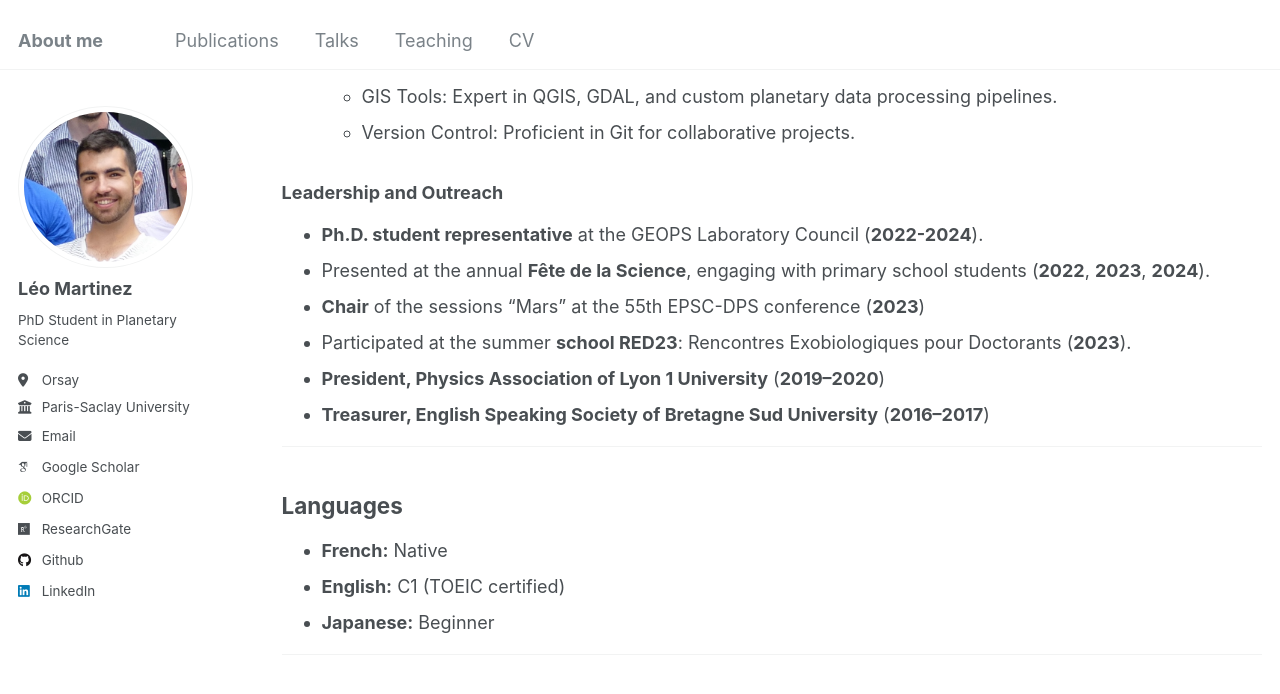
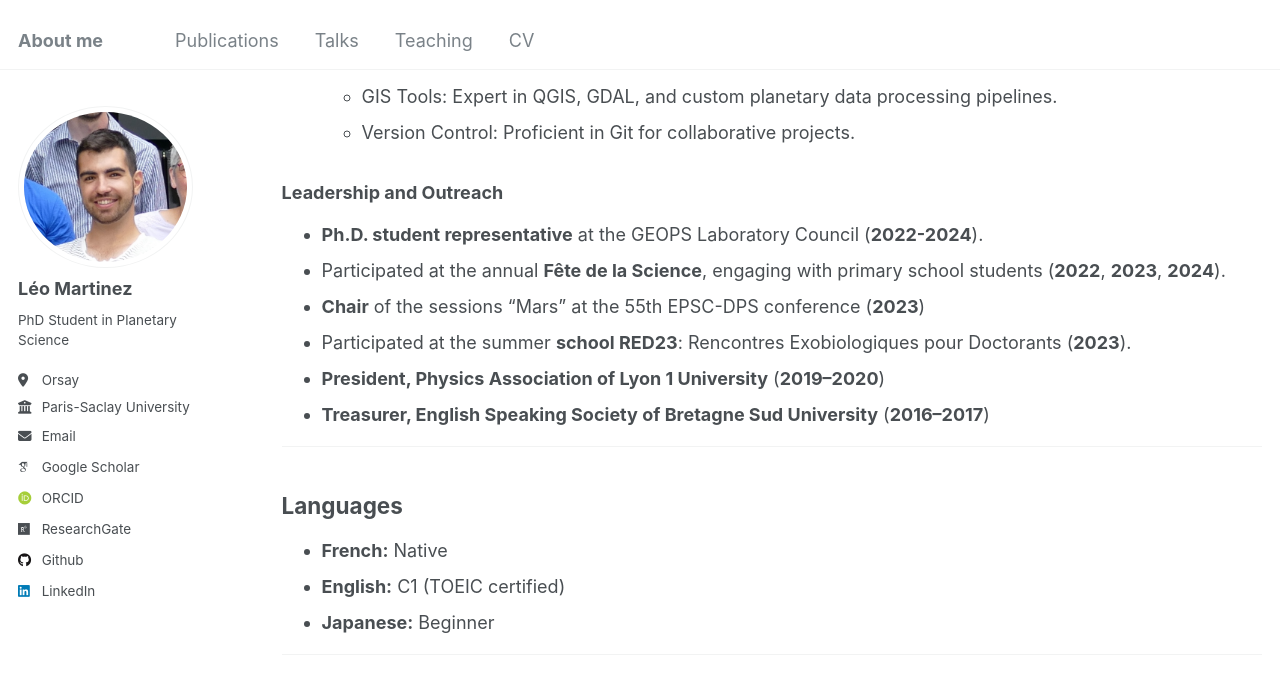
Before and after one commit to leomrtinez/leomrtinez.github.io, a Jekyll site: the page built from _pages/cv.md, in a window 1280 px wide and 900 px high, scrolled down 1726 px. Shown: the top 694 px of the window. Built offline with Jekyll 4.4.1, drawn with Linux system fonts in a browser that asks for light colours; some web fonts are replaced.

Commit message:
Update cv.md

```diff
--- a/_pages/cv.md
+++ b/_pages/cv.md
@@ -75,7 +75,7 @@ redirect_from:
 ### Leadership and Outreach
 
 - **Ph.D. student representative** at the GEOPS Laboratory Council (**2022-2024**).
-- Presented at the annual **Fête de la Science**, engaging with primary school students (**2022**, **2023**, **2024**).
+- Participated at the annual **Fête de la Science**, engaging with primary school students (**2022**, **2023**, **2024**).
 - **Chair** of the sessions “Mars” at the 55th EPSC-DPS conference (**2023**)
 - Participated at the summer **school RED23**: Rencontres Exobiologiques pour Doctorants (**2023**).
 - **President, Physics Association of Lyon 1 University** (**2019–2020**)
```
